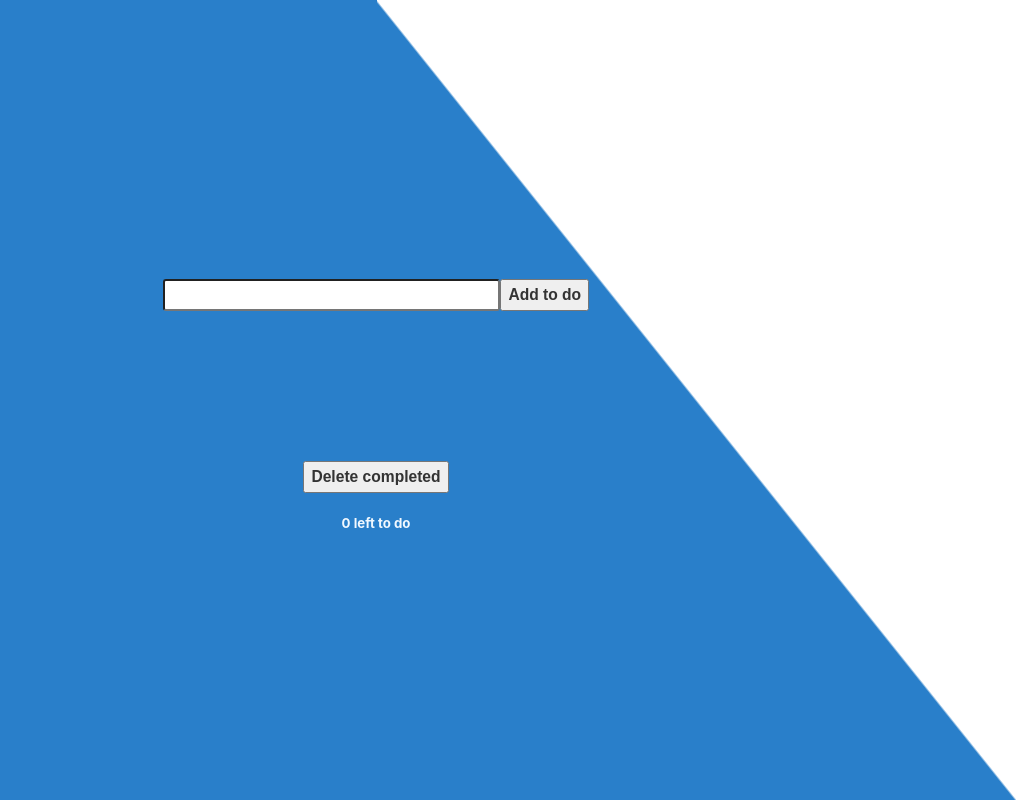
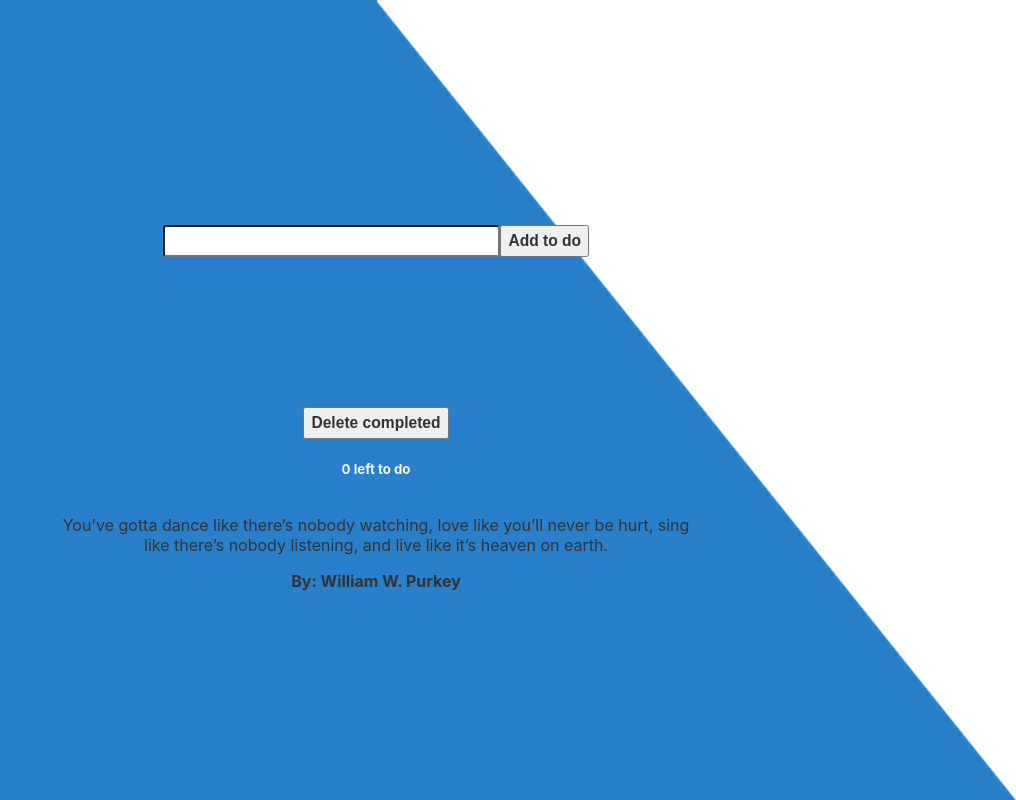
Before and after one commit to KhaledAlabssi/todo-portfolio, a React (Create React App) app: page / in a window 1280 px wide. Shown: the whole page, without its empty margins (264-1280 px from the left). Built offline with nearby package versions, Linux system fonts and the light colour scheme.

Commit message:
Add quote component

```diff
--- a/src/App.css
+++ b/src/App.css
@@ -122,6 +122,7 @@ h5 {
     min-width: 500px;
   }
 
+
 }
 
 
@@ -135,3 +136,10 @@ h5 {
 
 
 }
+.quote {
+  color: #333;
+  width: 50%;
+  text-align: center;
+
+
+}
--- a/src/App.js
+++ b/src/App.js
@@ -1,6 +1,7 @@
 import React, { useState, useRef, useEffect } from "react";
 import TodoList from "./component/TodoList";
 import "./App.css";
+import Quote from "./component/Quote";
 
 const LS_key = "reactTodoApp.todos";
 
@@ -62,6 +63,7 @@ function App() {
           <h5>{todos.filter((t) => !t.complete).length} left to do</h5>
         </div>
       </div>
+      <Quote />
     </div>
   );
 }
--- /dev/null
+++ b/src/component/Quote.js
@@ -0,0 +1,251 @@
+import React from "react";
+
+export default function Quote() {
+  const motivationalQuotes = [
+    {
+      quote: "The Best Way To Get Started Is To Quit Talking And Begin Doing.",
+      author: "Walt Disny",
+    },
+    {
+      quote:
+        "You Learn More From Failure Than From Success. Don’t Let It Stop You. Failure Builds Character.",
+      author: "Unknown",
+    },
+    {
+      quote: "It’s Not Whether You Get Knocked Down, It’s Whether You Get Up.",
+      author: "Vince Lombardi",
+    },
+    {
+      quote:
+        "If You Are Working On Something That You Really Care About, You Don’t Have To Be Pushed. The Vision Pulls You.",
+      author: "Steve Jobs",
+    },
+    {
+      quote: "We May Encounter Many Defeats But We Must Not Be Defeated.",
+      author: "Maya Angelou",
+    },
+    {
+      quote:
+        "Knowing Is Not Enough; We Must Apply. Wishing Is Not Enough; We Must Do.",
+      author: "Johann Wolfgang Von Goethe",
+    },
+    {
+      quote: "We Generate Fears While We Sit. We Overcome Them By Action.",
+      author: "Dr. Henry Link",
+    },
+    {
+      quote: "Whether You Think You Can Or Think You Can’t, You’re Right.",
+      author: "Henry Ford",
+    },
+    {
+      quote:
+        "The Man Who Has Confidence In Himself Gains The Confidence Of Others.",
+      author: "Hasidic Proverb",
+    },
+    {
+      quote:
+        "The Only Limit To Our Realization Of Tomorrow Will Be Our Doubts Of Today.",
+      author: "Franklin D. Roosevelt",
+    },
+    {
+      quote: "Creativity Is Intelligence Having Fun.",
+      author: "Albert Einstein",
+    },
+    {
+      quote:
+        "What You Lack In Talent Can Be Made Up With Desire, Hustle And Giving 110% All The Time.",
+      author: "Don Zimmer",
+    },
+    {
+      quote: "Do What You Can With All You Have, Wherever You Are.”",
+      author: "Theodore Roosevelt",
+    },
+    {
+      quote:
+        "You Are Never Too Old To Set Another Goal Or To Dream A New Dream.",
+      author: "C.S. Lewis",
+    },
+    {
+      quote:
+        "Things Work Out Best For Those Who Make The Best Of How Things Work Out.",
+      author: "John Wooden",
+    },
+    {
+      quote: "Today’s Accomplishments Were Yesterday’s Impossibilities.",
+      author: "Robert H. Schuller",
+    },
+    {
+      quote:
+        "You Don’t Have To Be Great To Start, But You Have To Start To Be Great.",
+      author: "Zig Ziglar",
+    },
+    {
+      quote:
+        "Leadership Is The Ability To Get Extraordinary Achievement From Ordinary People",
+      author: "Brain Tracy",
+    },
+    {
+      quote: "Life is about making an impact, not making an income.",
+      author: "Kevin Kruse",
+    },
+    {
+      quote: "Strive not to be a success, but rather to be of value.",
+      author: "Albert Einstein",
+    },
+    {
+      quote: "You miss 100% of the shots you don’t take.",
+      author: "Wayne Gretzky",
+    },
+    {
+      quote:
+        "The most difficult thing is the decision to act, the rest is merely tenacity.",
+      author: "Amelia Earhart",
+    },
+    {
+      quote:
+        "Life isn't about getting and having, it's about giving and being.",
+      author: "Kevin Kruse",
+    },
+    {
+      quote: "Life is 10% what happens to me and 90% of how I react to it.",
+      author: "Charles Swindoll",
+    },
+    {
+      quote: "Winning isn’t everything, but wanting to win is.",
+      author: "Vince Lombardi",
+    },
+    {
+      quote:
+        "The two most important days in your life are the day you are born and the day you find out why.",
+      author: "Mark Twain",
+    },
+    {
+      quote: "To live a creative life, we must lose our fear of being wrong.",
+      author: "Anonymous",
+    },
+    {
+      quote:
+        "If you are not willing to risk the usual you will have to settle for the ordinary.",
+      author: "Jim Rohn",
+    },
+    {
+      quote:
+        "Trust because you are willing to accept the risk, not because it's safe or certain.",
+      author: "Anonymous",
+    },
+    {
+      quote: "It’s hard to beat a person who never gives up.",
+      author: "Babe Ruth",
+    },
+    {
+      quote:
+        "You’ve gotta dance like there’s nobody watching, love like you’ll never be hurt, sing like there’s nobody listening, and live like it’s heaven on earth.",
+      author: "William W. Purkey",
+    },
+    {
+      quote:
+        "The same boiling water that softens the potato hardens the egg. It’s what you’re made of. Not the circumstances.",
+      author: "Unknown",
+    },
+    {
+      quote:
+        "You can either experience the pain of discipline or the pain of regret. The choice is yours.",
+      author: "Unknown",
+    },
+    {
+      quote: "Don’t be afraid to give up the good to go for the great.",
+      author: "John D. Rockefeller",
+    },
+    {
+      quote: "One day or day one. You decide.",
+      author: "Unknown",
+    },
+    {
+      quote:
+        "When life gives you Monday, dip it in glitter and sparkle all day.",
+      author: "Ella Woodword",
+    },
+    {
+      quote: "Greatness only comes before hustle in the dictionary.",
+      author: "Ross Simmonds",
+    },
+    {
+      quote:
+        "If you’re offered a seat on a rocket ship, don’t ask what seat! Just get on.",
+      author: "Sheryl Sandberg",
+    },
+    {
+      quote: "The hard days are what make you stronger.",
+      author: "",
+    },
+    {
+      quote: "Hard work beats talent when talent doesn’t work hard.",
+      author: "Tim Notke",
+    },
+    {
+      quote:
+        "The only difference between ordinary and extraordinary is that little extra.",
+      author: "Jimmy Johnson",
+    },
+    {
+      quote:
+        "Unsuccessful people make their decisions based on their current situations. Successful people make their decisions based on where they want to be.",
+      author: "Benjamin Hardy",
+    },
+    {
+      quote:
+        "Never stop doing your best just because someone doesn’t give you credit.",
+      author: "Kamari aka Lyrikal",
+    },
+    {
+      quote:
+        "Sometimes when you’re in a dark place you think you’ve been buried but you’ve actually been planted.",
+      author: "Christine Caine",
+    },
+    {
+      quote: "Don’t limit your challenges. Challenge your limits.",
+      author: "Unknown",
+    },
+    {
+      quote:
+        "Whenever you find yourself doubting how far you can go, just remember how far you have come.",
+      author: "Unknown",
+    },
+    {
+      quote: "In the middle of every difficulty lies opportunity.",
+      author: "Albert Einstein",
+    },
+    {
+      quote: "Go the extra mile. It’s never crowded there.",
+      author: "Dr. Wayne D. Dyer",
+    },
+    {
+      quote: "If you obey all the rules, you miss all the fun.",
+      author: "Katharine Hepburn",
+    },
+    {
+      quote: "Doubt kills more dreams than failure ever will.",
+      author: "Suzy Kassem",
+    },
+    {
+      quote: "Focus on being productive instead of busy.",
+      author: "Tim Ferriss",
+    },
+    {
+      quote: "You never know what you can do until you try.",
+      author: "William Cobbett",
+    },
+    {
+      quote: "Don’t watch the clock; do what it does. Keep going.",
+      author: "Sam Levenson",
+    },
+  ];
+  const random = Math.floor(Math.random() * motivationalQuotes.length)
+
+  return (
+  <div className='quote'>
+      <p>{motivationalQuotes[random].quote}</p>
+      <p><strong>By: {motivationalQuotes[random].author}</strong></p>
+
+  </div>);
+}
```
